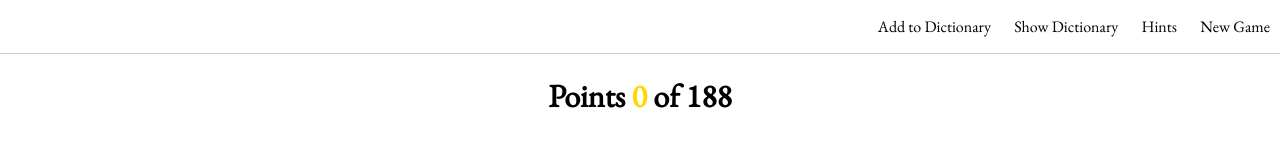
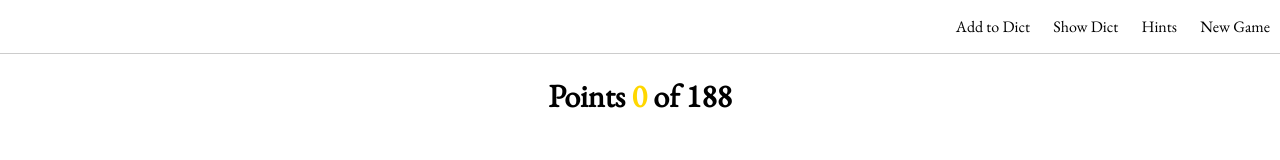
Before and after one commit to jackrenshaw/NYTimes-SpellingBee-Practice-FurKristin, a plain HTML site: page index.html in a window 1280 px wide. Shown: the top 160 px of the page. Drawn offline with nearby package versions, Linux system fonts and the light colour scheme.

Commit message:
Shorten Dictionary to Dict to maintain inline formatting for header

```diff
--- a/index.html
+++ b/index.html
@@ -12,8 +12,8 @@
   <body>
     <header>
 
-        <span id="button_addtodict">Add to Dictionary</span>
-        <span id="button_showdict">Show Dictionary</span>
+        <span id="button_addtodict">Add to Dict</span>
+        <span id="button_showdict">Show Dict</span>
         <span id="button_hints">Hints</span>
 <!--        <span id="button_difficulty">Difficulty</span> -->
         <span id="button_newgame">New Game</span>
```
